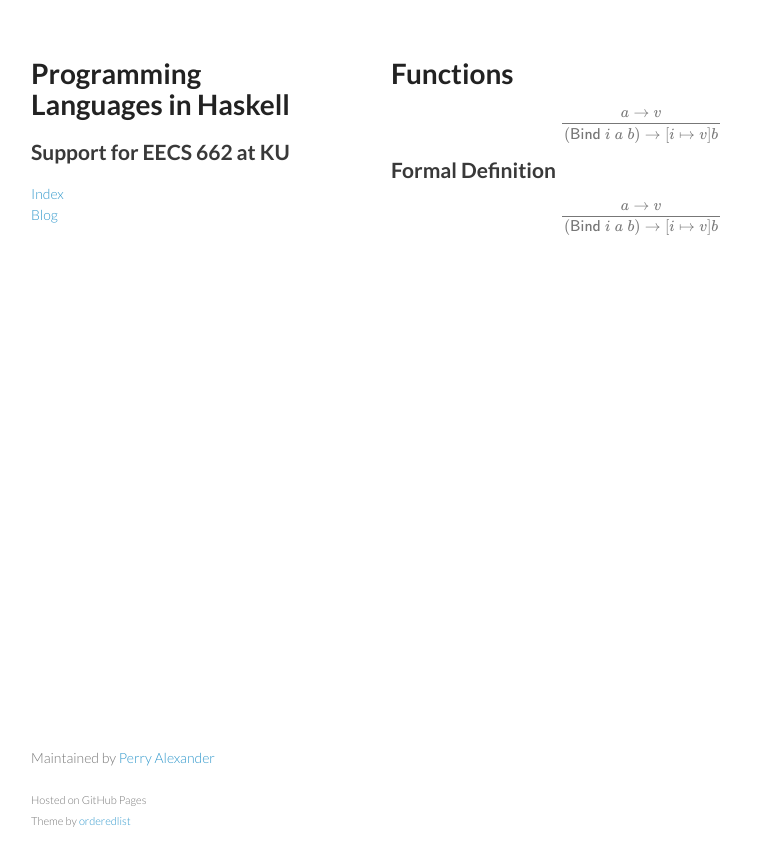
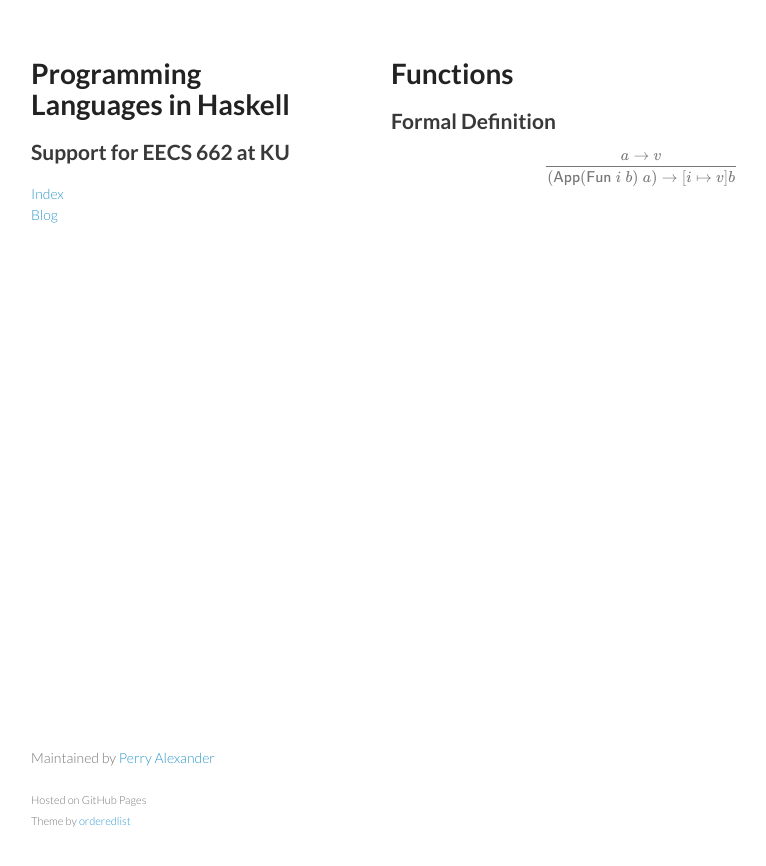
Before and after one commit to ku-sldg/plih, a Jekyll site: the page built from _posts/2016-06-13-Adding-Functions.md, in a window 1280 px wide. Shown: the top 866 px of the page, without its empty margins (179-945 px from the left). Built offline with Jekyll 4.4.1, drawn with Linux system fonts in a browser that asks for light colours; formulas are drawn with MathJax 3.

Commit message:
adding function chaopter

```diff
--- a/_posts/2016-06-13-Adding-Functions.md
+++ b/_posts/2016-06-13-Adding-Functions.md
@@ -7,8 +7,6 @@ category: chapter
 
 # Functions
 
-$$\frac{a \rightarrow v}{(\mathsf{Bind}\; i\; a\; b) \rightarrow [i\mapsto v]b}$$
-
 ## Formal Definition
 
-$$\frac{a \rightarrow v}{(\mathsf{Bind}\; i\; a\; b) \rightarrow [i\mapsto v]b}$$
+$$\frac{a \rightarrow v}{(\mathsf{App} (\mathsf{Fun}\; i\; b) \; a) \rightarrow [i\mapsto v]b}$$
```
Also changed, not shown: _posts/2016-06-13-AddingIDs.md (+2 -0 lines).
